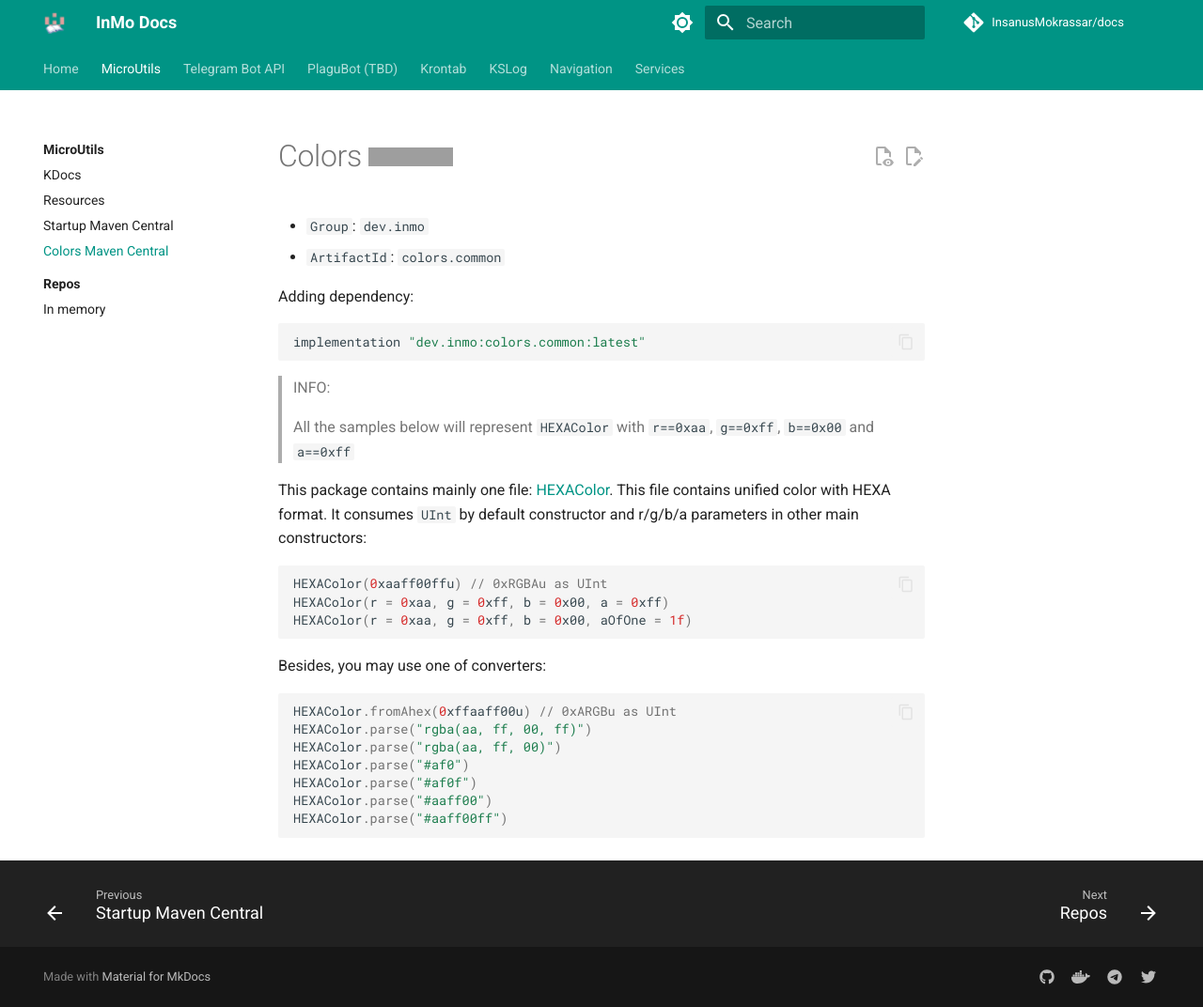
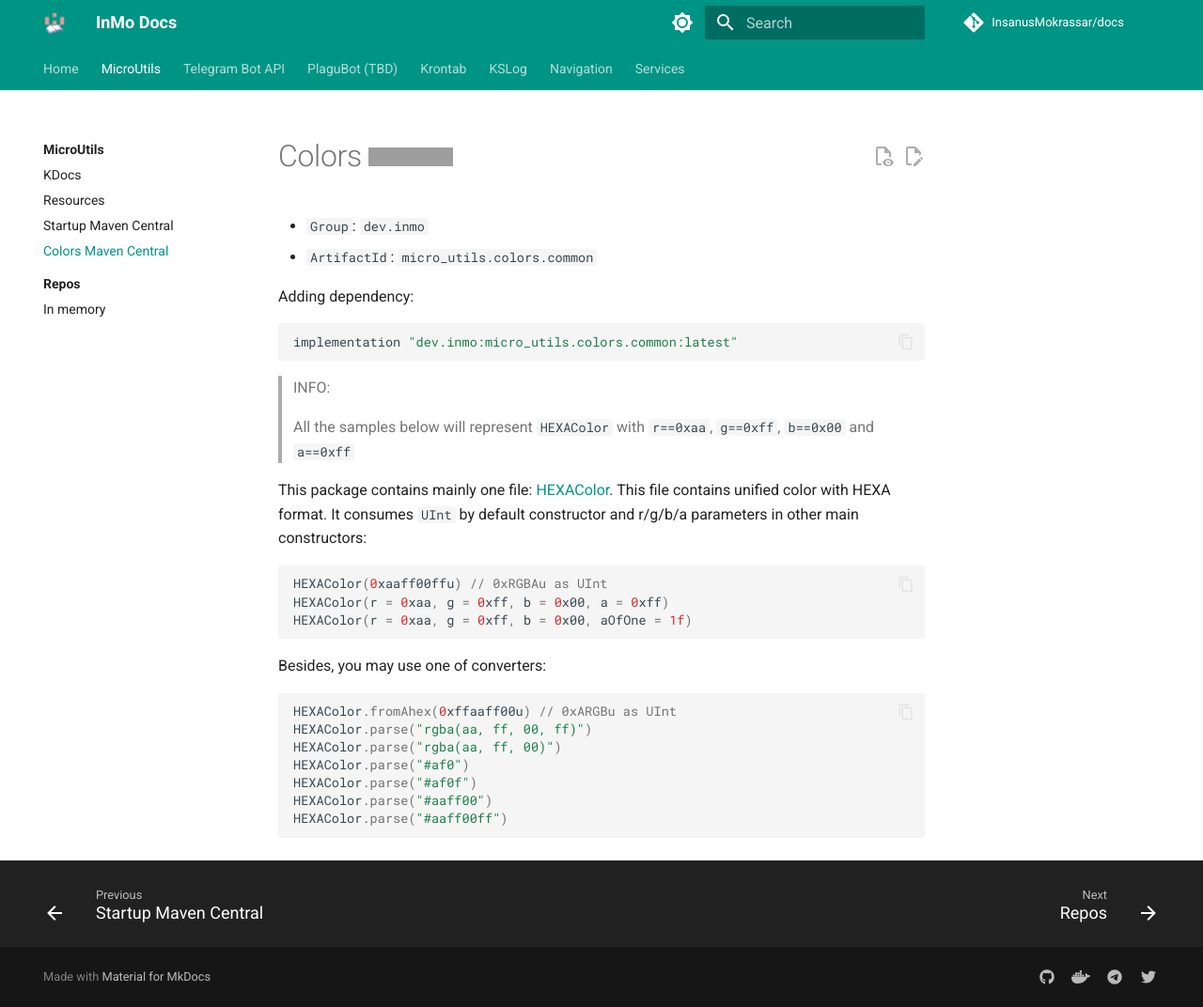
Before and after one commit to InsanusMokrassar/docs, an MkDocs documentation site: the page built from docs/micro_utils/colors.md, in a window 1280 px wide and 1072 px high. Shown: the whole window at 94% size. Built offline with MkDocs 1.6.1 and Material for MkDocs 9.7.7, drawn with Linux system fonts in a browser that asks for light colours; comment, search, counter and statistics services are not loaded; grey boxes are pictures that could not be loaded.

Commit message:
fix in artifact name of colors

````diff
--- a/docs/micro_utils/colors.md
+++ b/docs/micro_utils/colors.md
@@ -1,12 +1,12 @@
-# Colors [![Maven Central](https://maven-badges.herokuapp.com/maven-central/dev.inmo/colors.common/badge.svg)](https://maven-badges.herokuapp.com/maven-central/dev.inmo/colors.common)
+# Colors [![Maven Central](https://maven-badges.herokuapp.com/maven-central/dev.inmo/micro_utils.colors.common/badge.svg)](https://maven-badges.herokuapp.com/maven-central/dev.inmo/micro_utils.colors.common)
 
 * `Group`: `dev.inmo`
-* `ArtifactId`: `colors.common`
+* `ArtifactId`: `micro_utils.colors.common`
 
 Adding dependency:
 
 ```groovy
-implementation "dev.inmo:colors.common:latest"
+implementation "dev.inmo:micro_utils.colors.common:latest"
 ```
 
 > INFO:
````
Also changed, not shown: docs/micro_utils/colors.template.md (+1 -1 lines).
